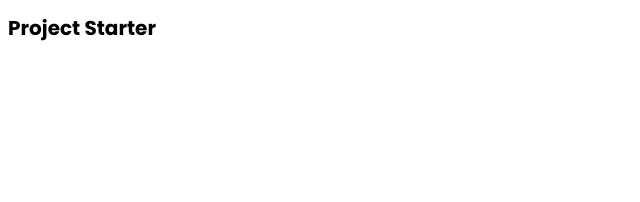
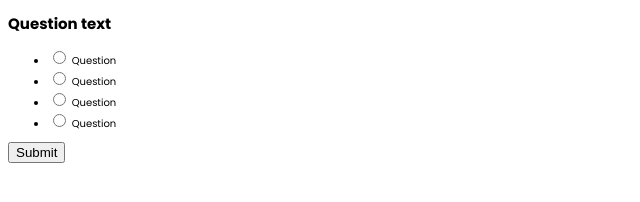
Before and after one commit to a4my/quizz-app, a plain HTML site: page index.html in a window 1280 px wide. Shown: the whole page, without its empty margins (0-640 px from the left). Drawn offline with Linux system fonts and the light colour scheme.

Commit message:
Completed the markup

```diff
--- a/index.html
+++ b/index.html
@@ -1,16 +1,44 @@
 <!DOCTYPE html>
 <html lang="en">
-<head>
-    <meta charset="UTF-8">
-    <meta http-equiv="X-UA-Compatible" content="IE=edge">
-    <meta name="viewport" content="width=device-width, initial-scale=1.0">
-    <link rel="stylesheet" href="https://cdnjs.cloudflare.com/ajax/libs/font-awesome/5.15.2/css/all.min.css" integrity="sha512-HK5fgLBL+xu6dm/Ii3z4xhlSUyZgTT9tuc/hSrtw6uzJOvgRr2a9jyxxT1ely+B+xFAmJKVSTbpM/CuL7qxO8w==" crossorigin="anonymous" />
-    <link rel="stylesheet" href="style.css">
-    <title>My Project</title>
-</head>
-<body>
-    <h1>Project Starter</h1>
+  <head>
+    <meta charset="UTF-8" />
+    <meta http-equiv="X-UA-Compatible" content="IE=edge" />
+    <meta name="viewport" content="width=device-width, initial-scale=1.0" />
+    <link
+      rel="stylesheet"
+      href="https://cdnjs.cloudflare.com/ajax/libs/font-awesome/5.15.2/css/all.min.css"
+      integrity="sha512-HK5fgLBL+xu6dm/Ii3z4xhlSUyZgTT9tuc/hSrtw6uzJOvgRr2a9jyxxT1ely+B+xFAmJKVSTbpM/CuL7qxO8w=="
+      crossorigin="anonymous"
+    />
+    <link rel="stylesheet" href="style.css" />
+    <title>Quizz App</title>
+  </head>
+  <body>
+    <div class="quizz-container" id="quizz">
+      <div class="quizz-header">
+        <h2 id="question">Question text</h2>
+        <ul>
+          <li>
+            <input type="radio" name="answer" class="answer" id="a" />
+            <label for="a" id="a_text">Question</label>
+          </li>
+          <li>
+            <input type="radio" name="answer" class="answer" id="b" />
+            <label for="b" id="b_text">Question</label>
+          </li>
+          <li>
+            <input type="radio" name="answer" class="answer" id="c" />
+            <label for="c" id="c_text">Question</label>
+          </li>
+          <li>
+            <input type="radio" name="answer" class="answer" id="d" />
+            <label for="d" id="d_text">Question</label>
+          </li>
+        </ul>
+      </div>
+      <button id="submit">Submit</button>
+    </div>
 
     <script src="script.js"></script>
-</body>
+  </body>
 </html>
```
